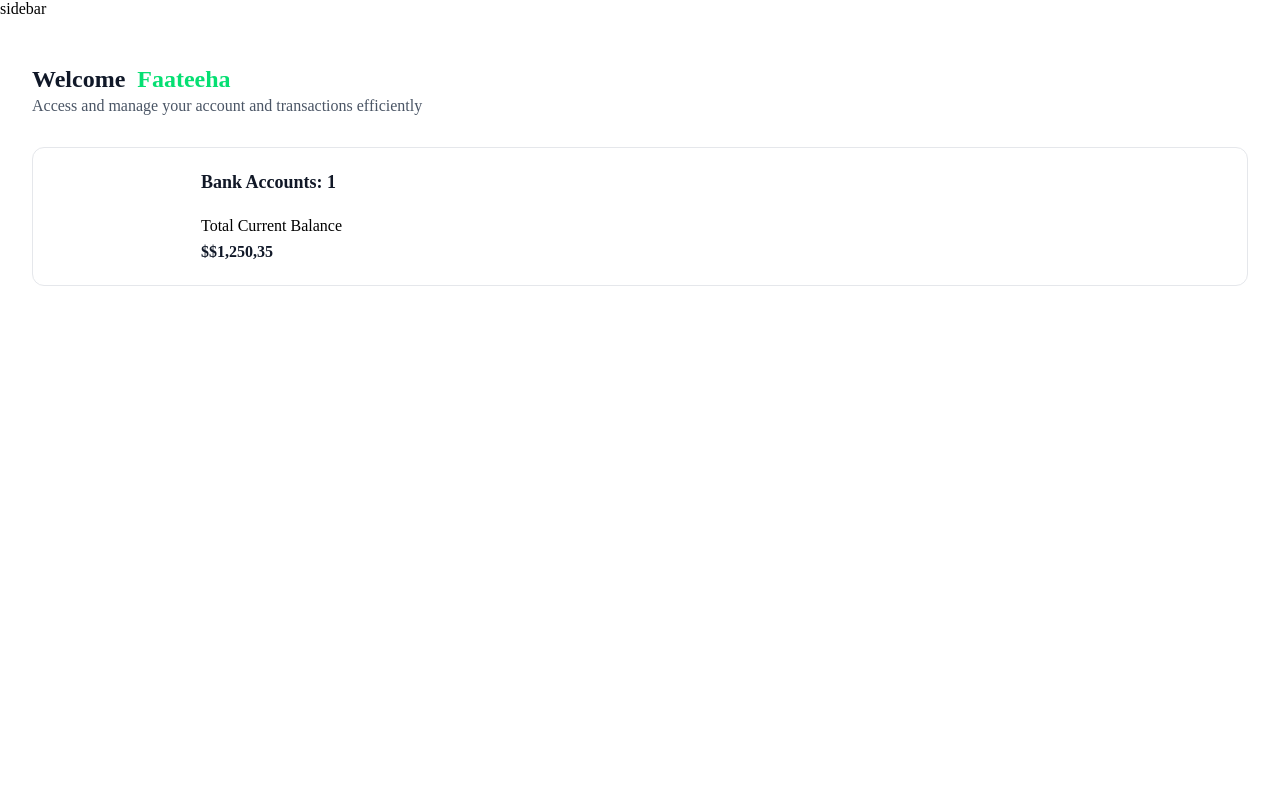
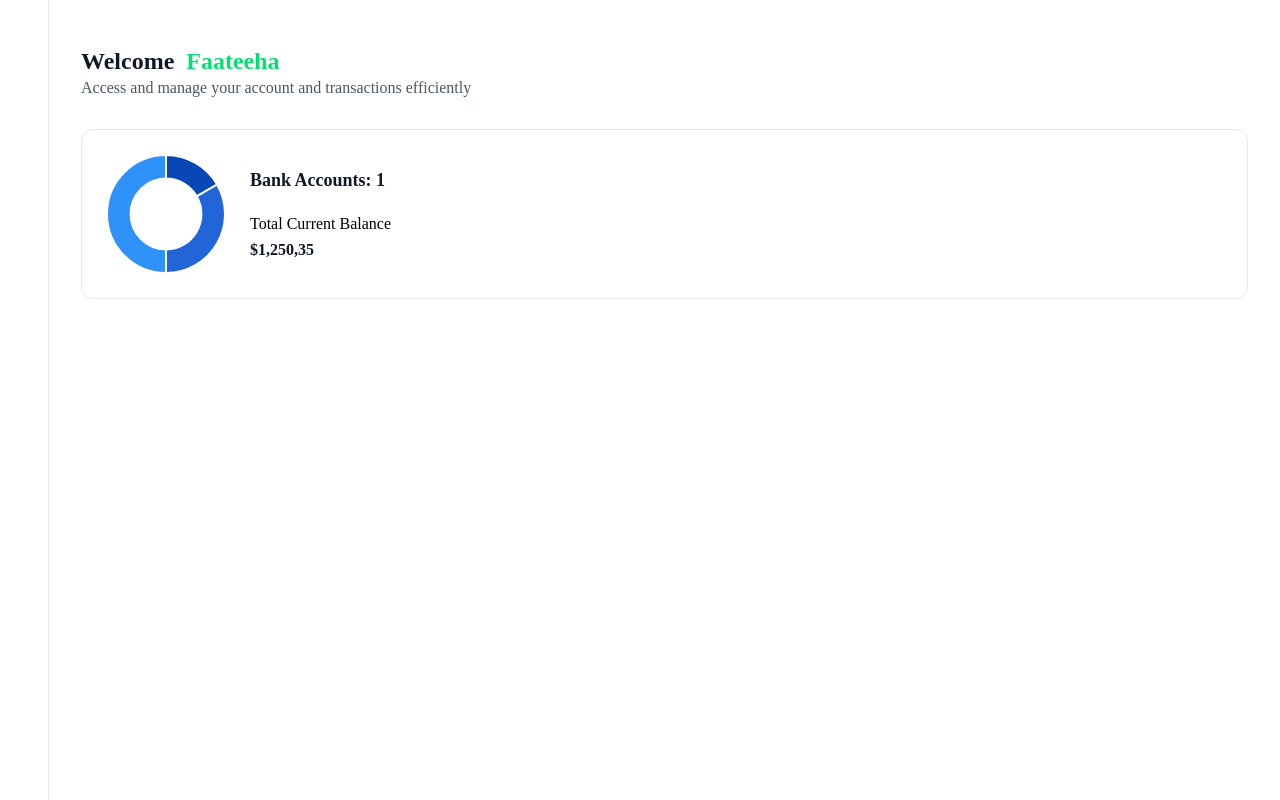
Before and after one commit to Faateeha/flowpay, a Next.js app: page / in a window 1280 px wide. Built offline with nearby package versions, Linux system fonts and the light colour scheme.

Commit message:
implement sidebar

```diff
--- a/app/(root)/layout.tsx
+++ b/app/(root)/layout.tsx
@@ -1,15 +1,13 @@
-
-
-
-
+import Sidebar from "@/components/Sidebar";
 export default function RootLayout({
   children,
 }: Readonly<{
   children: React.ReactNode;
 }>) {
+  const loggedIn = {firstName: 'Faateeha', lastName: 'Ade'} ;
   return (
-    <main>
-        sidebar
+    <main className="flex h-screen w-full">
+        <Sidebar user={loggedIn}/>
         {children}
     </main>
 
--- a/components/AnimatedCounter.tsx
+++ b/components/AnimatedCounter.tsx
@@ -7,7 +7,7 @@ const AnimatedCounter = ({amount} : {amount: number}) => {
       $<CountUp
       decimal = ","
       decimals ={2}
-      prefix = "$"
+      prefix = ""
       duration = {2.75}
        end={amount}/>
     </div>
--- /dev/null
+++ b/components/DoughnutChart.tsx
@@ -0,0 +1,34 @@
+"use client";
+
+import {Chart as ChartJS, ArcElement, Tooltip, Legend} from "chart.js"
+import { Doughnut } from "react-chartjs-2";
+
+ChartJS.register(ArcElement, Tooltip, Legend);
+
+
+
+const DoughnutChart = ({accounts} : DoughnutChartProps) => {
+    const data = {
+        datasets: [
+            {
+                label: 'Banks',
+                data: [1250, 2500, 3750],
+                backgroundColor: ['#0747b6', '#2265d8', '#2f91fa']
+            }
+        ],
+            labels: ['Bank1', 'Bank2', 'Bank3']
+    }
+    return (
+    <Doughnut data= {data}
+    options = {{
+        cutout: '60%',
+        plugins: {
+            legend: {
+                display: false
+            }
+        }
+    }}/>
+    )
+}
+
+export default DoughnutChart
--- /dev/null
+++ b/components/Sidebar.tsx
@@ -0,0 +1,11 @@
+import React from 'react'
+
+const Sidebar = ({user}: SiderbarProps) => {
+  return (
+    <section className='sticky left-0 top-0 flex h-screen w-fit flex-col  justify-between border-r border-gray-200 bg-white pt-8 text-white max-md:hidden sm:p-4 xl:p-6 2xl:w-[355px]'>
+        <nav className='flex flex-col gap-4'></nav>
+    </section>
+  )
+}
+
+export default Sidebar
--- a/components/TotalBalanceBox.tsx
+++ b/components/TotalBalanceBox.tsx
@@ -1,6 +1,7 @@
 import { formatAmount } from '@/lib/utils'
 import React from 'react'
 import AnimatedCounter from './AnimatedCounter'
+import DoughnutChart from './DoughnutChart'
 
 const TotalBalanceBox = ({
     accounts = [], totalBanks, totalCurrentBalance
@@ -8,7 +9,9 @@ const TotalBalanceBox = ({
   return (
 
    <section className='flex w-full items-center gap-4 rounded-xl border border-gray-200 p-4 shadow-chart sm:gap-6 sm:p-6'>
-    <div className='flex size-full max-w-[100px] items-center sm:max-w-[120px]'></div>
+    <div className='flex size-full max-w-[100px] items-center sm:max-w-[120px]'>
+        <DoughnutChart accounts={accounts}/>
+    </div>
     <div className='flex flex-col gap-6'>
         <h2 className='header-2'>
            Bank Accounts: {totalBanks}
@@ -17,10 +20,10 @@ const TotalBalanceBox = ({
             <p className='text-14 font-medium text-gray-600;'>
                 Total Current Balance
             </p>
-            <p className='text-24 lg:text-30 flex-1 font-semibold text-gray-900 flex flx-center gap-2'>
+            <div className='text-24 lg:text-30 flex-1 font-semibold text-gray-900 flex flx-center gap-2'>
                 <AnimatedCounter amount={totalCurrentBalance}/>
 
-            </p>
+            </div>
         </div>
     </div>
    </section>
```
